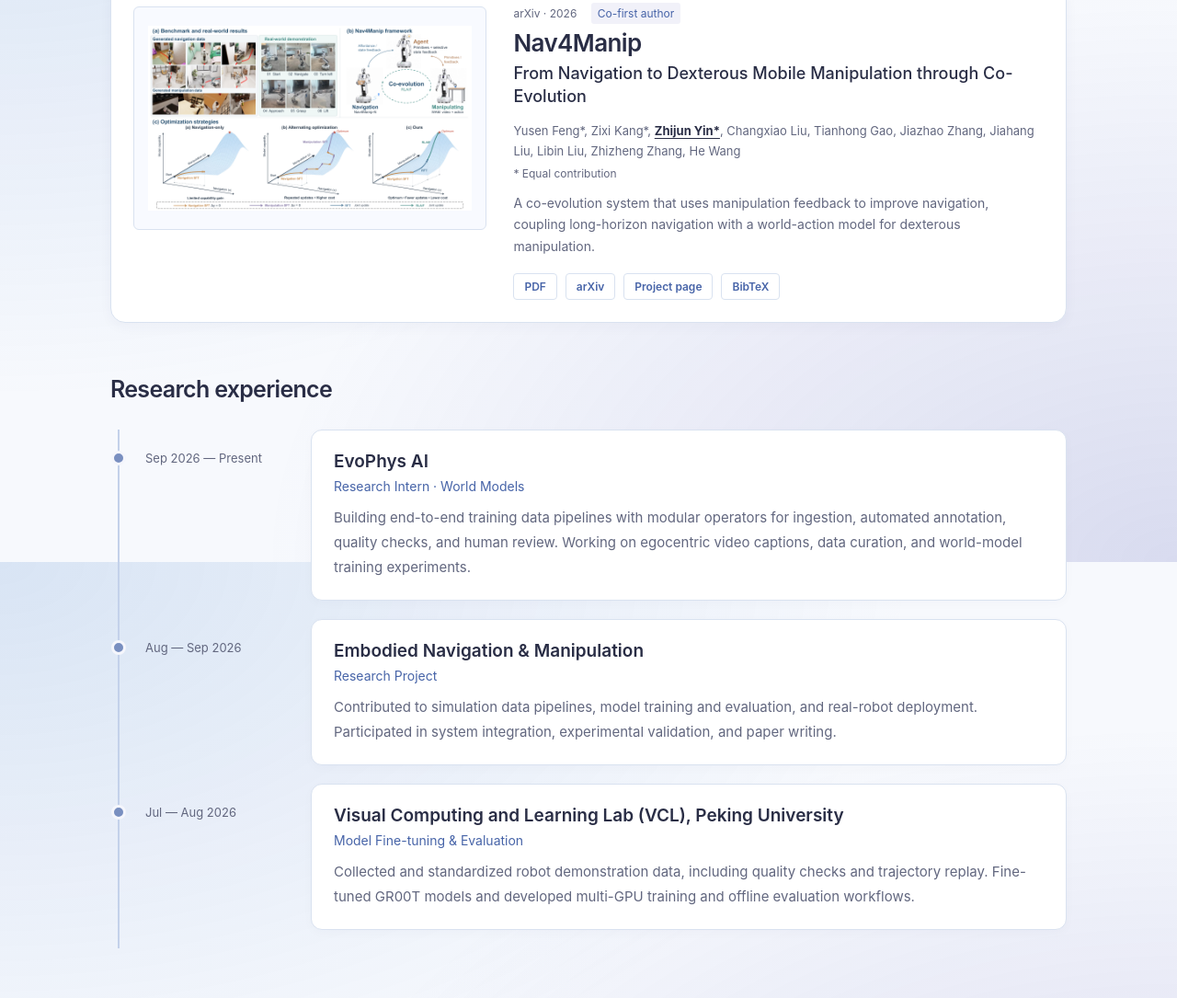
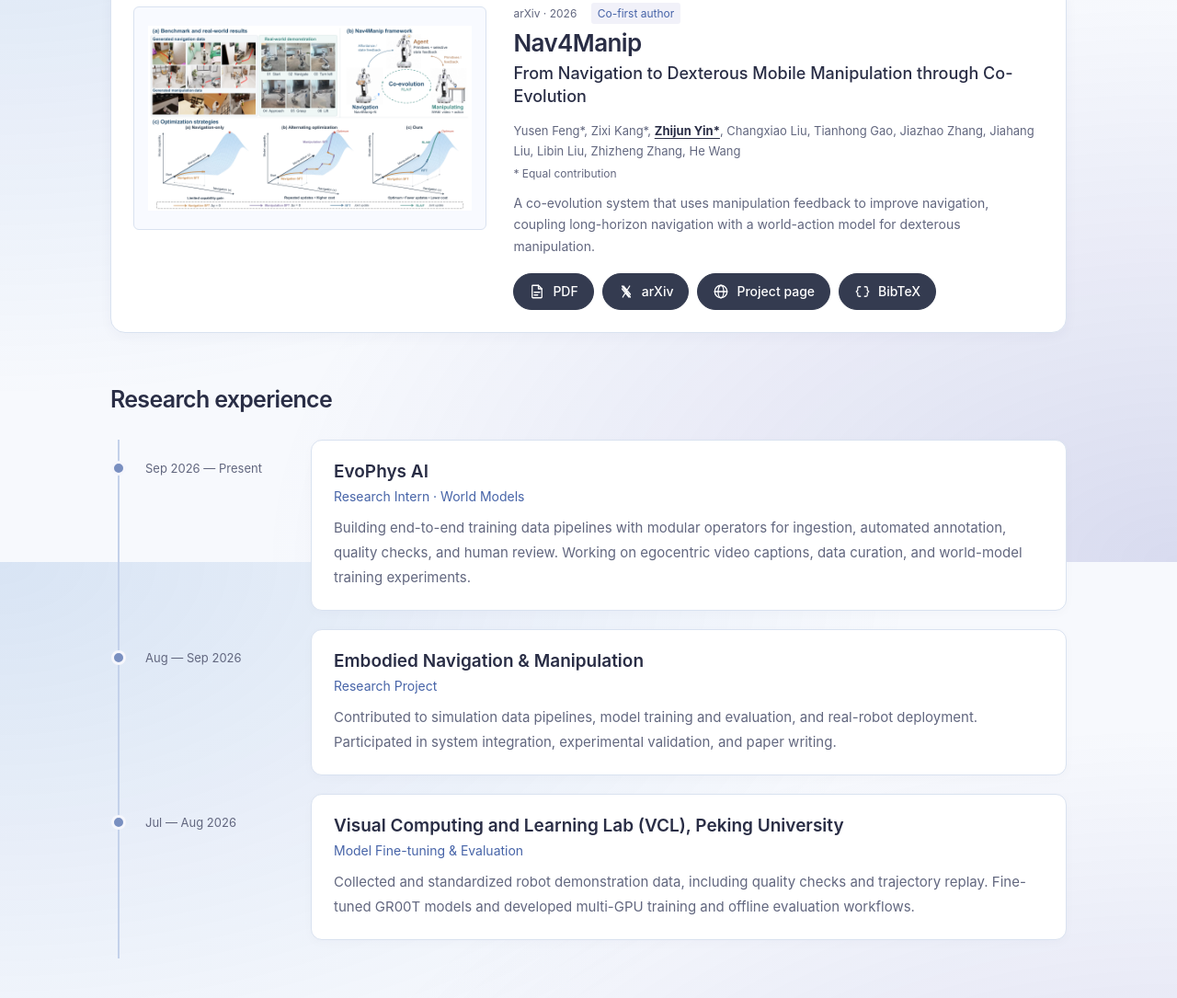
Before and after one commit to zhijun-yin/Zhijun-Yin.github.io, a plain HTML site: page index.html in a window 1280 px wide. Shown: the part 989-2074 px from the top of the page at 92% size. Drawn offline with Linux system fonts and the light colour scheme.

Commit message:
Style publication actions as icon pill buttons

```diff
--- a/index.html
+++ b/index.html
@@ -9,7 +9,7 @@
       content="Zhijun Yin, undergraduate at Peking University. Research in embodied intelligence, world models, physical AI, navigation, humanoids, and loco-manipulation. Co-first author of Nav4Manip."
     />
     <meta name="theme-color" content="#4764a8" />
-    <link rel="stylesheet" href="style.css?v=blue-violet-preview-3" />
+    <link rel="stylesheet" href="style.css?v=icon-pills-1" />
     <script src="script.js?v=copy-fade-1" defer></script>
   </head>
   <body>
@@ -170,21 +170,11 @@
               model for dexterous manipulation.
             </p>
             <div class="paper-links">
-              <a href="https://arxiv.org/pdf/2611.34655">PDF</a
-              ><a href="https://arxiv.org/abs/2611.34655">arXiv</a
-              ><a
-                href="https://Nav4Manip-web.github.io/"
-                data-en="Project page"
-                data-zh="项目主页"
-                >Project page</a
-              ><button
-                id="citation-toggle"
-                aria-expanded="false"
-                aria-controls="citation"
-              >
-                BibTeX
-              </button>
-            </div>
+<a href="https://arxiv.org/pdf/2611.34655"><svg viewBox="0 0 24 24" width="18" height="18" fill="none" stroke="currentColor" stroke-width="1.7" stroke-linecap="round" stroke-linejoin="round" aria-hidden="true" focusable="false"><path d="M14 3H6a1 1 0 0 0-1 1v16a1 1 0 0 0 1 1h12a1 1 0 0 0 1-1V8Z"/><path d="M14 3v5h5M8 13h8M8 17h5"/></svg><span>PDF</span></a>
+<a href="https://arxiv.org/abs/2611.34655"><svg viewBox="0 0 24 24" width="18" height="18" fill="none" stroke="currentColor" stroke-width="1.7" stroke-linecap="round" stroke-linejoin="round" aria-hidden="true" focusable="false"><path d="M6 4 18 20M17 4 7 20M8 4l10 12M6 8l10 12"/></svg><span>arXiv</span></a>
+<a href="https://Nav4Manip-web.github.io/"><svg viewBox="0 0 24 24" width="18" height="18" fill="none" stroke="currentColor" stroke-width="1.7" stroke-linecap="round" stroke-linejoin="round" aria-hidden="true" focusable="false"><circle cx="12" cy="12" r="9"/><ellipse cx="12" cy="12" rx="4" ry="9"/><path d="M3 12h18"/></svg><span data-en="Project page" data-zh="项目主页">Project page</span></a>
+<button id="citation-toggle" aria-expanded="false" aria-controls="citation"><svg viewBox="0 0 24 24" width="18" height="18" fill="none" stroke="currentColor" stroke-width="1.7" stroke-linecap="round" stroke-linejoin="round" aria-hidden="true" focusable="false"><path d="M9 5H7a2 2 0 0 0-2 2v3l-2 2 2 2v3a2 2 0 0 0 2 2h2M15 5h2a2 2 0 0 1 2 2v3l2 2-2 2v3a2 2 0 0 1-2 2h-2"/></svg><span>BibTeX</span></button>
+</div>
           </div>
           <div id="citation" hidden>
             <div class="citation-toolbar">
--- a/style.css
+++ b/style.css
@@ -884,3 +884,36 @@ footer {
     padding: 4px 18px;
   }
 }
+
+/* Icon-labelled publication actions. */
+.paper-links {
+  gap: 9px;
+  align-items: center;
+}
+.paper-links a,
+.paper-links button {
+  display: inline-flex;
+  align-items: center;
+  justify-content: center;
+  gap: 8px;
+  min-height: 40px;
+  padding: 9px 16px;
+  border: 1px solid #343b50;
+  border-radius: 999px;
+  background: #343b50;
+  color: #fff;
+  font-size: 14px;
+  font-weight: 500;
+  line-height: 1.4;
+  transition: background 200ms ease, border-color 200ms ease;
+}
+.paper-links svg {
+  flex: 0 0 18px;
+}
+.paper-links a:hover,
+.paper-links button:hover,
+.paper-links button[aria-expanded="true"] {
+  background: #4764a8;
+  border-color: #4764a8;
+  color: #fff;
+}
```
